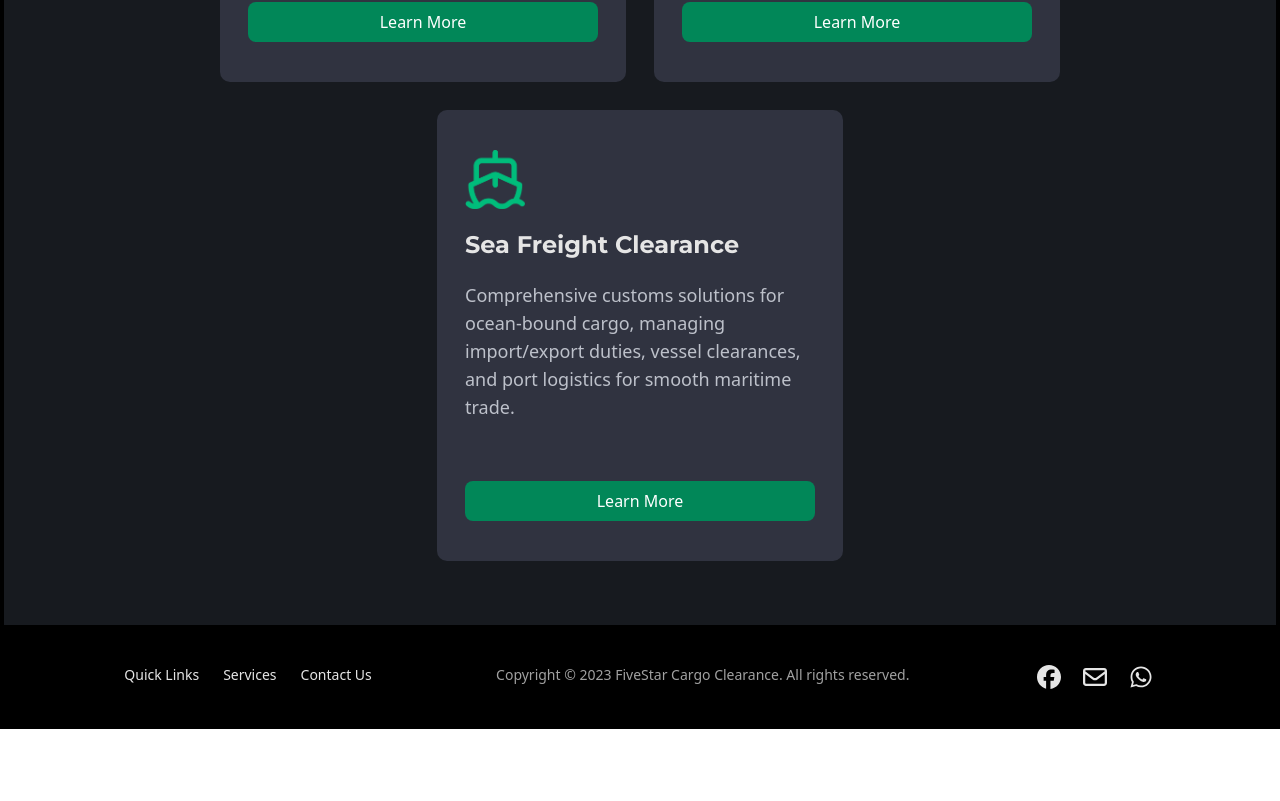
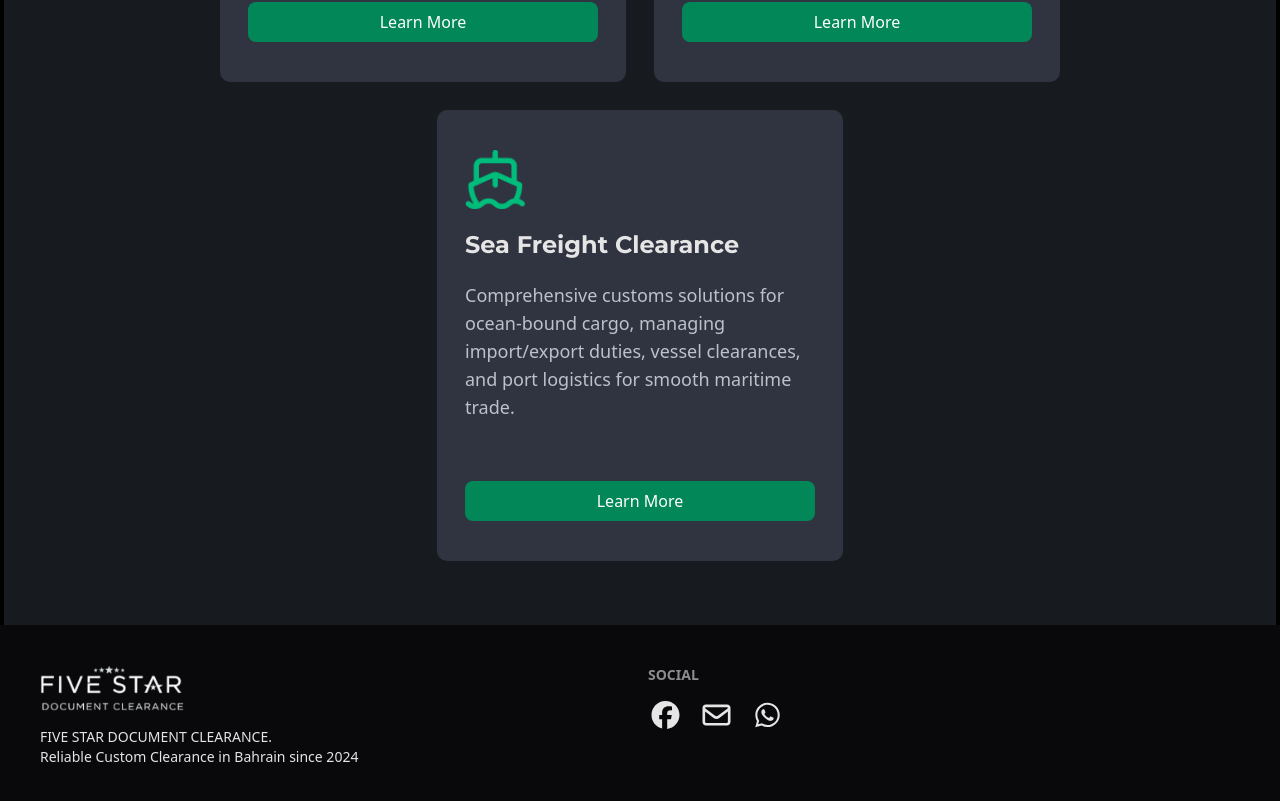
Before and after one commit to YasserDalal/cargo-landing-page, a React (Vite) app: page / in a window 1280 px wide. Shown: the part 1947-2748 px from the top of the page. Before the commit the page ends 2676 px from the top, so only its background shows below. Built offline with nearby package versions, Linux system fonts and the light colour scheme; no server answers.

Commit message:
feat: refactor Footer component, translate it into arabic format

```diff
--- a/src/components/Footer.jsx
+++ b/src/components/Footer.jsx
@@ -4,38 +4,19 @@ import { faEnvelope } from "@fortawesome/free-regular-svg-icons";
 import { faWhatsapp } from "@fortawesome/free-brands-svg-icons";
 import navigateToWhatsapp from '../helpers/navigateToWhatsapp';
 import { useLanguage } from '../context/ContextHooks';
-
-function TextLinks({ className }) {
-  const { language } = useLanguage()
-  return (
-    <div className={className}>
-      <span>{language.arabic ? 'روابط سريعة' : 'Quick Links'}</span>
-      <span>{language.arabic ? 'الخدمات' : 'Services'}</span>
-      <span>{language.arabic ? 'اتصل بنا' : 'Contact Us'}</span>
-    </div>
-  );
-}
-
-function Watermark({ className }) {
-  const { language } = useLanguage()
-  return (
-    <span className={className}>
-      {language.arabic ? 'حقوق الطبع والنشر © 2023 فايف ستار لتخليص الشحنات. كل الحقوق محفوظة.' : 'Copyright © 2023 FiveStar Cargo Clearance. All rights reserved.'}
-    </span>
-  );
-}
+import FiveStarLogo from '../assets/FiveStarLogo.png'
 
 function IconLinks({ className }) {
   return (
     <div className={className}>
       <a href={`https://www.facebook.com/profile.php?id=${import.meta.env.VITE_FACEBOOK_ID}`} target='_blank' className='cursor-pointer hover:text-[#1877F2] transition-all duration-100' title='Facebook'>
-        <FontAwesomeIcon icon={faFacebook} size='xl' />
+        <FontAwesomeIcon icon={faFacebook} size='2xl' />
       </a>
       <a href={`https://mail.google.com/mail/u/0/#inbox?compose=${import.meta.env.VITE_EMAIL_ID}`} target='_blank' className='cursor-pointer hover:text-[#1877F2] transition-all duration-100' title='Email'>
-        <FontAwesomeIcon icon={faEnvelope} size='xl' />
+        <FontAwesomeIcon icon={faEnvelope} size='2xl' />
       </a>
       <a href="" target='_blank' className='cursor-pointer hover:text-[#25D366] transition-all duration-100' title='Whatsapp' onClick={navigateToWhatsapp}>
-        <FontAwesomeIcon icon={faWhatsapp} size='xl' />
+        <FontAwesomeIcon icon={faWhatsapp} size='2xl' />
       </a>
     </div>
   );
@@ -44,26 +25,40 @@ function IconLinks({ className }) {
 function FooterContent({ className, children }) {
   const { language } = useLanguage()
   return (
-    <div className={`${className} ${language.arabic && ' ' + 'flex-row-reverse'}`}>
+    <footer className={`${className} ${language.arabic && ' ' + 'flex-row-reverse'}`}>
       {children}
-    </div>
+    </footer>
   )
 }
 
 export default function Footer() {
+  const { language } = useLanguage()
+  const arabicStyle = {
+    textAlign: language.arabic ? 'right' : 'left',
+    direction: language.arabic ? 'rtl' : 'ltr'
+  }
   return (
-    <div className='flex justify-center items-center bg-black text-white py-10 h-auto z-50'>
-      <FooterContent className='flex gap-2 items-center min-[1000px]:hidden flex-1 justify-evenly max-[430px]:px-2 px-4'>
-        <div className='flex flex-col gap-4'>
-          <TextLinks className='flex max-[410px]:flex-col gap-[16.5px] text-neutral-200 text-sm font-medium' />
-          <Watermark className='text-neutral-400 text-sm' />
-        </div>
-        <IconLinks className='flex gap-4 text-neutral-200 pl-5'/>
-      </FooterContent>
-      <FooterContent className='flex max-[1000px]:hidden flex-1 justify-evenly'>
-        <TextLinks className='flex gap-6 text-neutral-200 text-sm font-medium' />
-        <Watermark className='text-neutral-400 text-sm' />
-        <IconLinks className='flex gap-4 text-neutral-200'/>
+    <div className='flex justify-center items-center bg-black text-white h-auto z-50'>
+      <FooterContent className="footer sm:flex bg-neutral text-neutral-content p-10">
+        <aside className='w-full'>
+          <img src={FiveStarLogo} className={`w-36 mb-2 ${language.arabic && 'justify-self-end'}`}/>
+          <p className={`${language.arabic && 'justify-self-end'}`} style={arabicStyle}>
+            FIVE STAR DOCUMENT CLEARANCE.
+            <br />
+            {language.arabic
+              ? 'تخليص جمركي موثوق في البحرين منذ عام 2024'
+              : 'Reliable Custom Clearance in Bahrain since 2024'
+            }
+          </p>
+        </aside>
+        <nav className='w-full'>
+          <h6 className={`footer-title ${language.arabic && 'justify-self-end text-[16px]'}`}>
+            { language.arabic ? 'اجتماعي' : 'Social'}
+          </h6>
+          <div className={`grid grid-flow-col gap-4 ${language.arabic && 'justify-self-end'}`}>
+            <IconLinks className={`flex gap-4 text-neutral-200 ${language.arabic && 'flex flex-row-reverse'}`}/>
+          </div>
+        </nav>
       </FooterContent>
     </div>
   );
```
